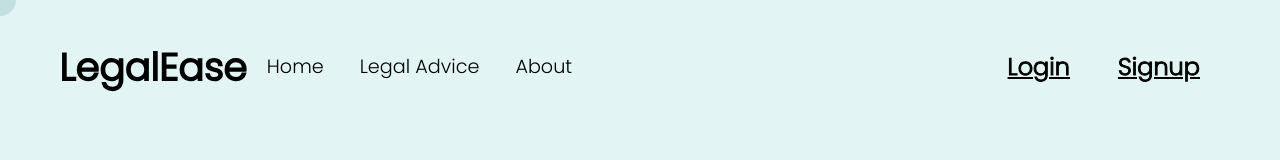
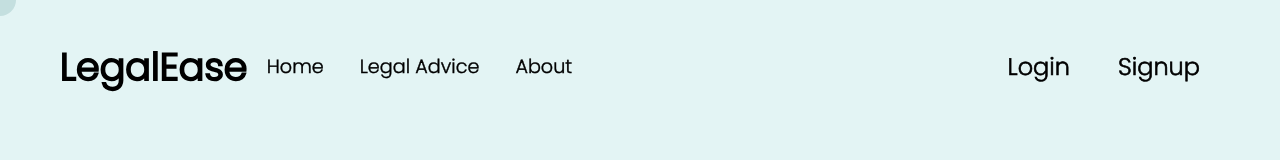
Before and after one commit to Techvocate/client_portal, a React (Create React App) app: page / in a window 1280 px wide. Shown: the top 160 px of the page. Built offline with nearby package versions, Linux system fonts and the light colour scheme; no server answers.

Commit message:
Navbar changes and Legal Advice start

```diff
--- a/src/components/Navbar.css
+++ b/src/components/Navbar.css
@@ -51,6 +51,7 @@
   color: black;
   margin: 0 0.5rem;
   cursor: pointer;
+  -webkit-text-stroke-width: 0.4px;
   /* padding: 20px; */
 }
 
@@ -81,7 +82,9 @@
   cursor: pointer;
   margin-left: 1rem;
   backdrop-filter: blur(4px);
-  -webkit-text-stroke-width: 1px;
+  font-weight: 200;
+  -webkit-text-stroke-width: 0.6px;
+  text-decoration: none;
   /* -webkit-text-stroke-color: black; */
 }
 
```
Also changed, not shown: src/components/LegalAdvice.css (added), src/components/LegalAdvice.js (added).
